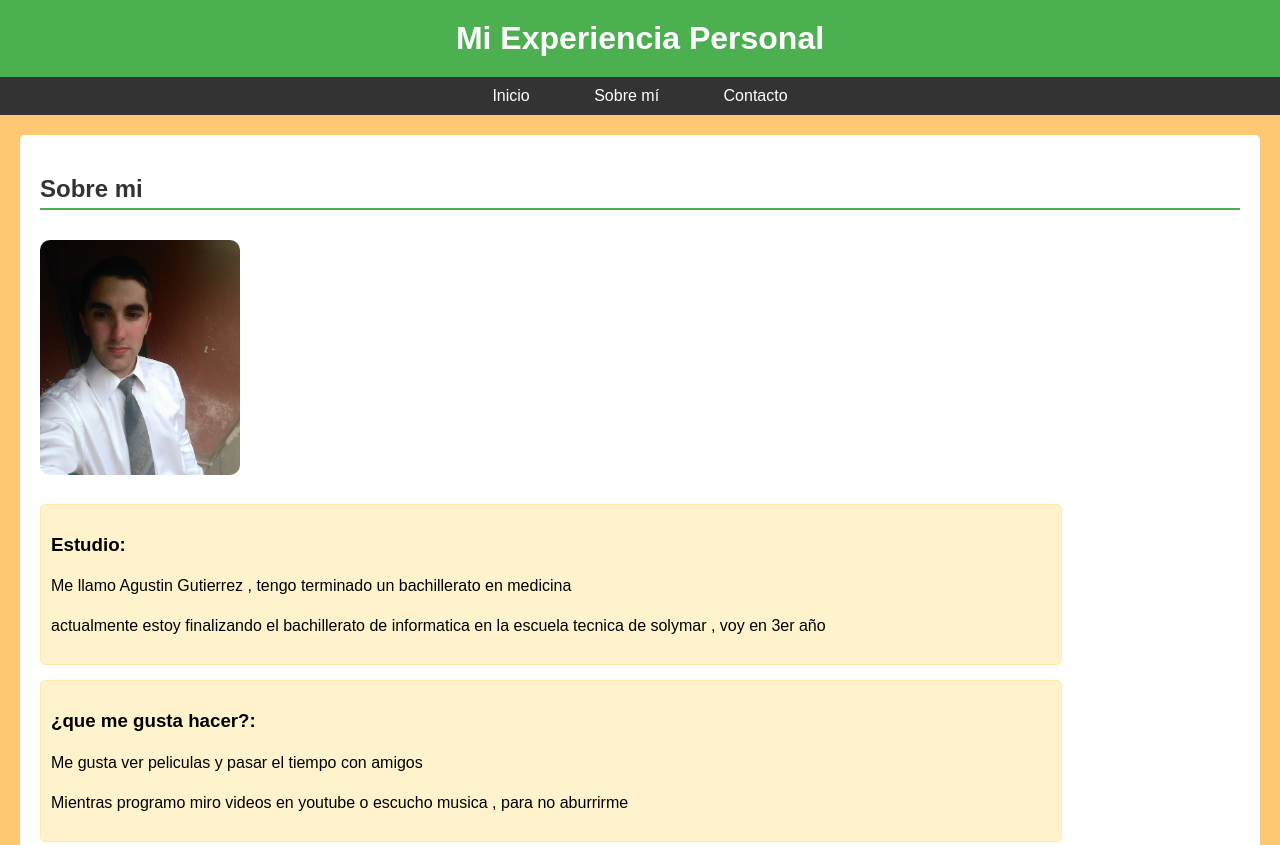
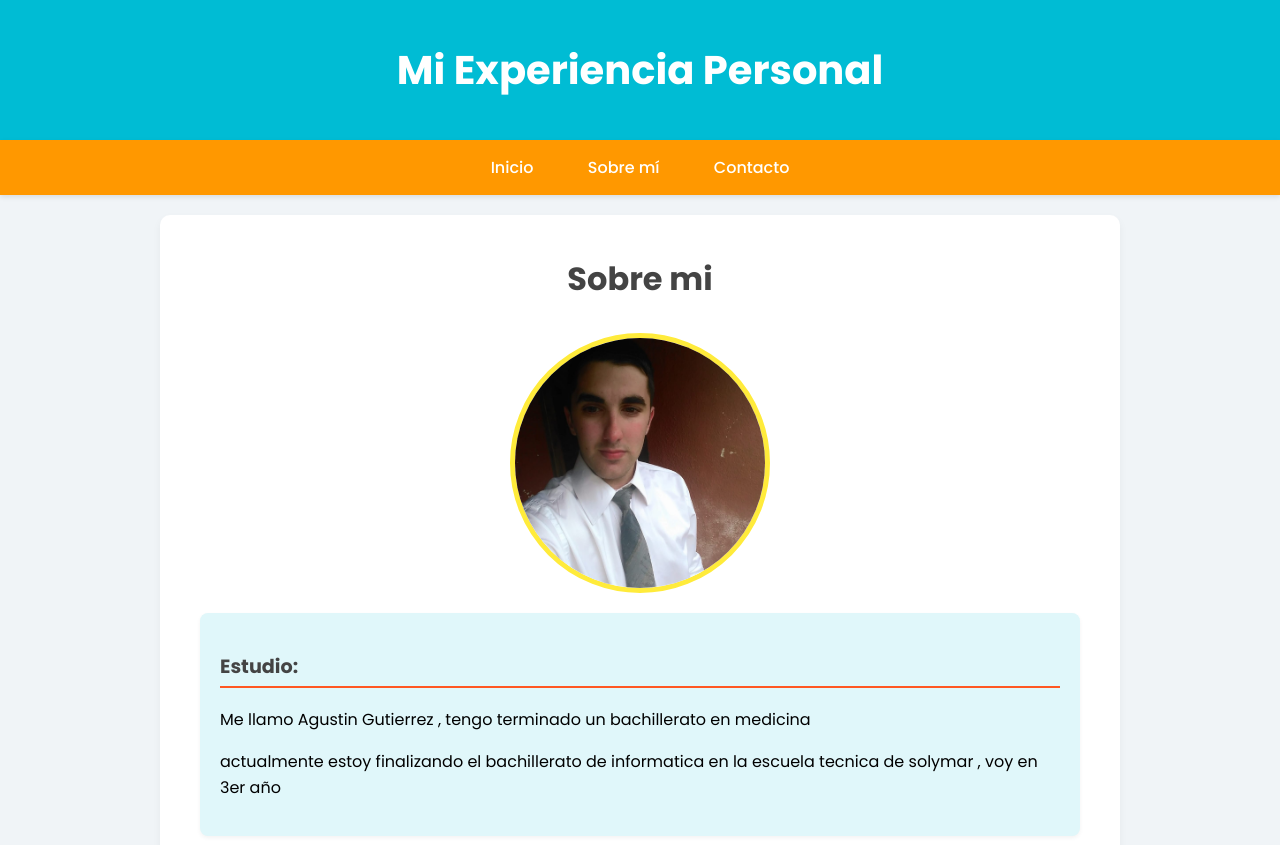
Before and after one commit to Zerxed27/portfolio, a plain HTML site: page index.html in a window 1280 px wide. Shown: the top 845 px of the page. Drawn offline with Linux system fonts and the light colour scheme.

Commit message:
mejora style

```diff
--- a/style.css
+++ b/style.css
@@ -1,91 +1,115 @@
+
+@import url('https://fonts.googleapis.com/css2?family=Poppins:wght@400;500;700&display=swap');
 
 body {
-    font-family: Arial, sans-serif;
+    font-family: 'Poppins', sans-serif;
     margin: 0;
     padding: 0;
-    background-color: #ffc973;
+    background-color: #f0f4f7;
 }
 
-
-#arriba {
-    background-color: #4CAF50;
+header {
+    background-color: #00bcd4;
     color: white;
     text-align: center;
-    padding: 20px;
+    padding: 40px 20px;
 }
 
-#sobre-mi {
-    background-color: white;
-    margin: 20px;
-    padding: 20px;
-    border-radius: 5px;
-}
-
-#contacto {
-    background-color: #e3f2fd;
-    margin: 20px;
-    padding: 20px;
-    border-radius: 5px;
-}
-
-.mi-foto {
-    width: 200px ;
-    height: auto ;
-    border-radius: 10px;
-    margin: 10px 0;
-}
-
-.caja-importante {
-    background-color: #fff3cd;
-    padding: 10px;
-    border: 1px solid #ffeaa7;
-    border-radius: 5px;
-    margin: 15px 0;
-    max-width: 1000px
-}
-
-.info-contacto {
-    background-color: #d4edda;
-    padding: 15px;
-    border-radius: 5px;
-    margin: 10px 0;
+header h1 {
+    font-size: 2.5em;
+    margin: 0;
 }
 
 nav {
-    background-color: #333;
-    padding: 10px;
+    background-color: #ff9800;
+    padding: 15px;
     text-align: center;
+    box-shadow: 0 2px 5px rgba(0,0,0,0.1);
 }
 
 nav a {
     color: white;
     text-decoration: none;
-    margin: 0 20px;
-    padding: 5px 10px;
+    margin: 0 25px;
+    font-weight: 500;
+    transition: color 0.3s ease;
 }
 
 nav a:hover {
-    background-color: #555;
+    color: #4caf50;
 }
 
-h1 {
-    margin: 0;
+main {
+    max-width: 960px;
+    margin: 20px auto;
+    padding: 0 20px;
 }
 
-h2 {
-    color: #333;
-    border-bottom: 2px solid #4CAF50;
+section {
+    background-color: white;
+    padding: 40px;
+    border-radius: 10px;
+    margin-bottom: 20px;
+    box-shadow: 0 4px 8px rgba(0,0,0,0.05);
+}
+
+#sobre-mi img.mi-foto {
+    width: 250px;
+    height: 250px;
+    border-radius: 50%;
+    display: block;
+    margin: 0 auto 20px auto;
+    border: 5px solid #ffeb3b;
+    object-fit: cover;
+}
+
+#sobre-mi h2 {
+    text-align: center;
+    font-size: 2em;
+    color: #444;
+    margin-bottom: 30px;
+}
+
+#contacto {
+    background-color: #e8f5e9;
+}
+
+#contacto h2 {
+    text-align: center;
+}
+
+.caja-importante, .info-contacto {
+    background-color: #e0f7fa;
+    padding: 20px;
+    border-radius: 8px;
+    margin: 20px 0;
+    border: none;
+    box-shadow: 0 2px 4px rgba(0,0,0,0.05);
+}
+
+.caja-importante h3 {
+    color: #444;
+    border-bottom: 2px solid #ff5722;
     padding-bottom: 5px;
 }
 
 footer {
-    background-color: #333;
+    background-color: #009688;
     color: white;
     text-align: center;
-    padding: 15px;
+    padding: 20px;
     margin-top: 20px;
 }
 
+h2 {
+    font-size: 2em;
+    margin-top: 0;
+}
+
+h3 {
+    font-size: 1.2em;
+}
+
 p {
-    line-height: 1.5;
+    line-height: 1.6;
 }
```
